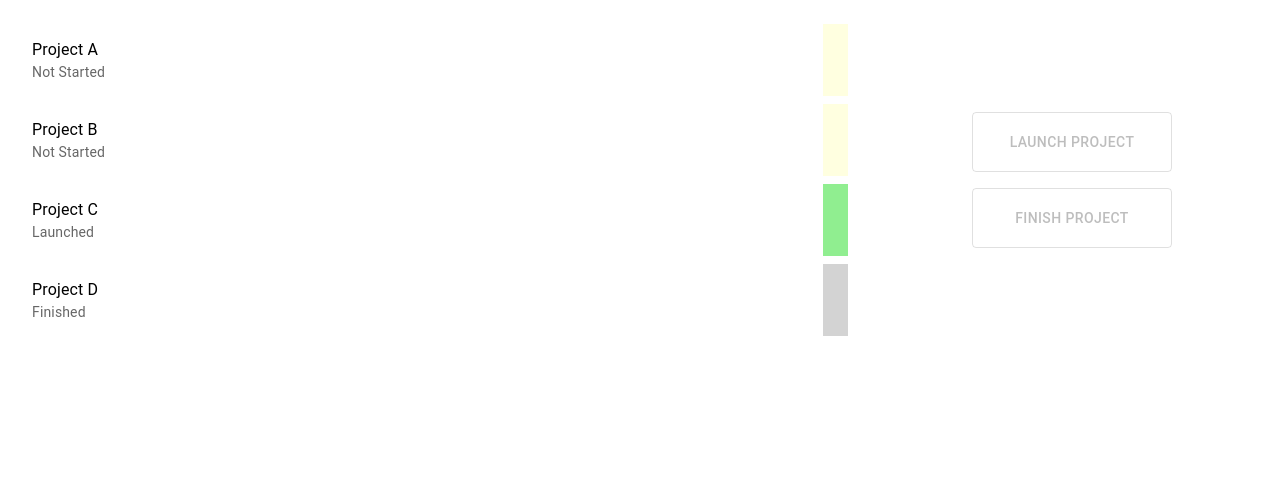
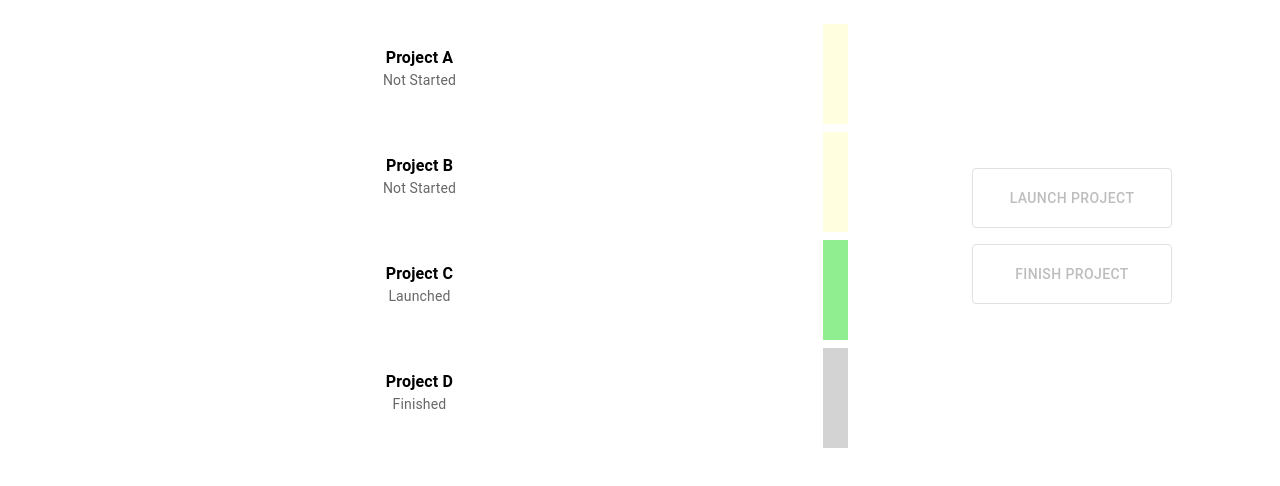
Before and after one commit to Z-kke/mfiles, a React (Create React App) app in the folder problem-3-project_manager/: page / in a window 1280 px wide. Shown: the top 486 px of the page. Built offline with nearby package versions, Linux system fonts and the light colour scheme.

Commit message:
Fix the positioning and the styling of the list item text.

```diff
--- a/problem-3-project_manager/src/components/ProjectList.tsx
+++ b/problem-3-project_manager/src/components/ProjectList.tsx
@@ -25,9 +25,28 @@ const ProjectList: React.FC = () => {
                   ? "lightgreen"
                   : "lightgray"
             }`,
+            display: "flex",
+            flexDirection: "column",
+            justifyContent: "space-between",
+            alignItems: "center",
+            height: "100px",
+            padding: "16px",
           }}
         >
-          <ListItemText primary={project.name} secondary={project.state} />
+          <ListItemText
+            primary={project.name}
+            secondary={project.state}
+            primaryTypographyProps={{
+              fontWeight: "bold",
+              textAlign: "center",
+              alignSelf: "flex-start",
+            }}
+            secondaryTypographyProps={{
+              textAlign: "center",
+              alignSelf: "flex-end",
+              marginTop: "auto",
+            }}
+          />
         </ListItem>
       ))}
     </List>
```
